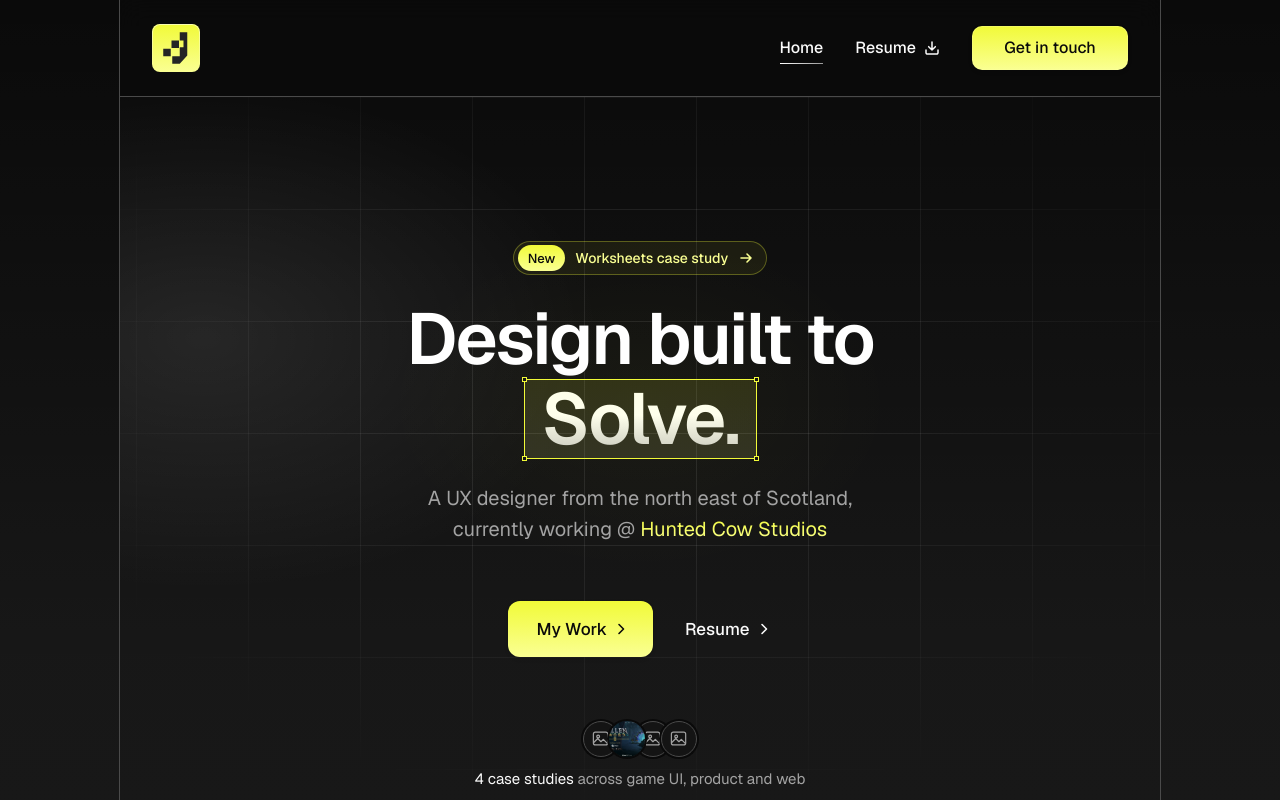
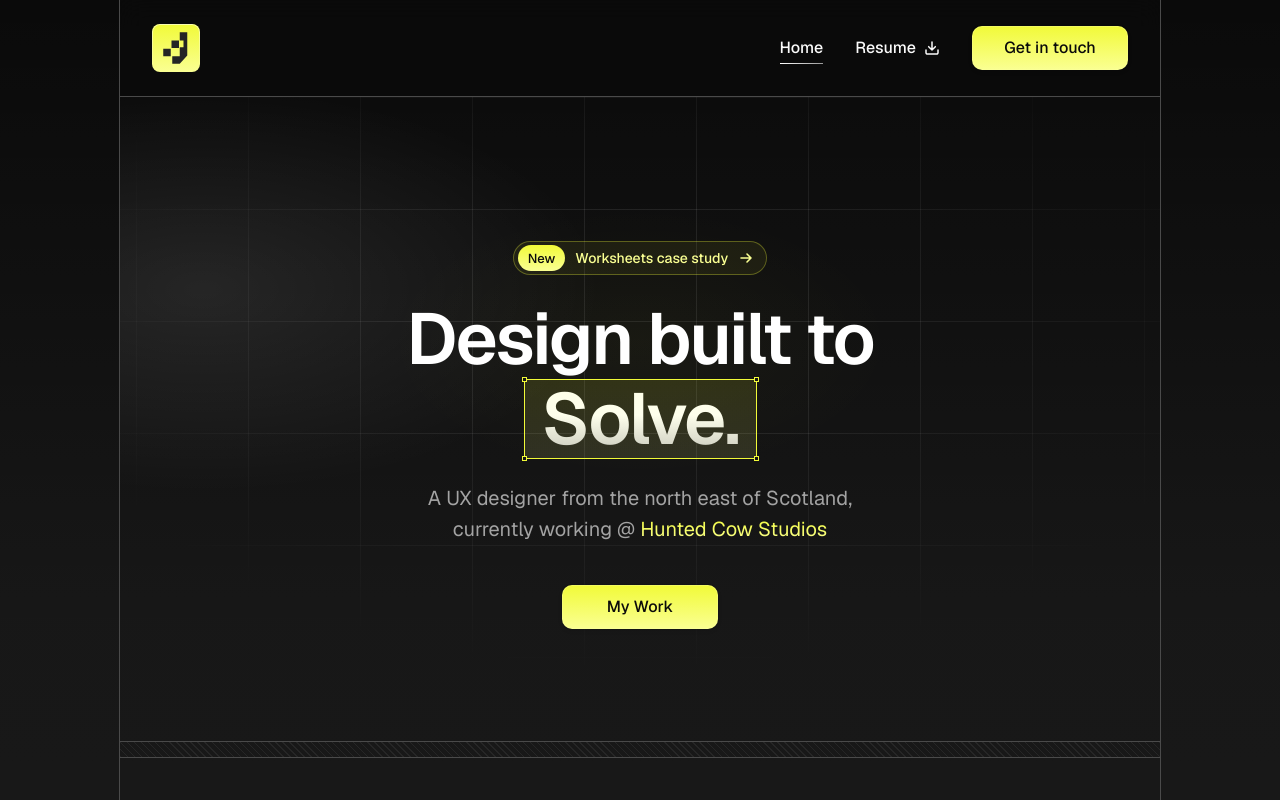
Before and after one commit to WebDevJoe/joegentleman-portfolio, a Next.js app: page / in a window 1280 px wide. Shown: the top 800 px of the page. Built offline with nearby package versions, Linux system fonts and the light colour scheme.

Commit message:
Hero: one standard My Work button; drop the Resume link and cover stack
Co-Authored-By: Claude Opus 5.5 <noreply@anthropic.com>
Claude-Session: https://claude.ai/code/session_013XVzYyApti7YHTPsrdaB8e

```diff
--- a/components/site/PvHero.tsx
+++ b/components/site/PvHero.tsx
@@ -1,15 +1,12 @@
-import Image from "next/image";
 import Link from "next/link";
-import { COVERS } from "@/lib/work-covers";
-import { isHeld, PvImageDot } from "./PvImageTemplate";
 
 // Centred launch-style hero: a "new" badge, a two line headline, one line of
-// who and where, two actions, and a stack of the project covers as proof.
+// who and where, and one action down to the work.
 // Behind it, large grid boxes under a soft light from the top left, both
 // fading out before the edges so nothing ends on a hard line.
 //
 // Desktop sizes are set to the reference at 1440: 72px headline, 20px lede,
-// 56px primary button. The section is as tall as its content plus padding.
+// and the site's standard 44px button. The section is as tall as its content plus padding.
 const HEADLINE_GRADIENT =
   "linear-gradient(180deg, rgb(255,255,255) 0%, rgb(255,255,255) 45%, rgb(170,170,170) 115%)";
 const ACCENT_GRADIENT = "linear-gradient(180deg, rgb(241,250,56) 0%, rgb(250,255,147) 100%)";
@@ -32,21 +29,6 @@ const LIGHT: React.CSSProperties = {
     "radial-gradient(35% 30% at 50% 38%, rgba(241,250,56,0.035), transparent 70%)",
   ].join(","),
 };
-
-const PROOF = [
-  { src: COVERS.growthFund, alt: "Growth Fund Bundles" },
-  { src: COVERS.fs2, alt: "Fallen Sword II landing page" },
-  { src: COVERS.battlePass, alt: "Battle Pass, Chaos & Conquest" },
-  { src: COVERS.worksheets, alt: "Worksheets" },
-];
-
-function Chevron({ className = "" }: { className?: string }) {
-  return (
-    <svg viewBox="0 0 16 16" fill="none" aria-hidden className={className}>
-      <path d="M6 3.5 10.5 8 6 12.5" stroke="currentColor" strokeWidth="1.6" strokeLinecap="round" strokeLinejoin="round" />
-    </svg>
-  );
-}
 
 export function PvHero() {
   return (
@@ -99,40 +81,12 @@ export function PvHero() {
         </span>
       </p>
 
-      <div className="pv-rise pv-rise-3 relative mt-10 flex items-center gap-6 lg:mt-14 lg:gap-8">
-        <a
-          href="#work"
-          className="pv-primary flex h-[52px] items-center gap-1.5 rounded-[12px] pl-6 pr-5 text-[16px] font-medium leading-6 text-pv-bg shadow-[0_0_0_1px_rgba(13,13,13,0.16),0_2px_4px_0_rgba(0,0,0,0.1)] transition-[transform,box-shadow] duration-200 ease-smooth hover:-translate-y-px hover:shadow-[0_0_0_1px_rgba(13,13,13,0.16),0_10px_22px_-8px_rgba(241,250,56,0.45)] active:translate-y-0 lg:h-[56px] lg:pl-7 lg:pr-6 lg:text-[17px]"
-        >
-          My Work
-          <Chevron className="size-4" />
-        </a>
-        <a
-          href="/resume.pdf"
-          className="group flex items-center gap-1.5 text-[16px] font-medium leading-6 text-pv-fg transition-colors hover:text-pv-accent-soft lg:text-[17px]"
-        >
-          Resume
-          <Chevron className="size-4 transition-transform duration-200 group-hover:translate-x-0.5" />
-        </a>
-      </div>
-
-      {/* Proof: the four covers, stacked like avatars. */}
-      <div className="pv-rise pv-rise-3 relative mt-14 flex flex-col items-center gap-3 lg:mt-16">
-        <div className="flex -space-x-2.5">
-          {PROOF.map((p) => (
-            isHeld(p.src) ? (
-              <PvImageDot key={p.src} className="size-[36px] ring-2 ring-pv-bg" />
-            ) : (
-              <span key={p.src} className="relative size-[36px] overflow-hidden rounded-full ring-2 ring-pv-bg">
-                <Image src={p.src} alt={p.alt} fill sizes="36px" className="object-cover" />
-              </span>
-            )
-          ))}
-        </div>
-        <p className="text-[14px] leading-5 text-pv-muted lg:text-[15px]">
-          <span className="text-pv-fg">4 case studies</span> across game UI, product and web
-        </p>
-      </div>
+      <a
+        href="#work"
+        className="pv-rise pv-rise-3 pv-primary pv-stroke pv-stroke-btn relative mt-8 flex h-[44px] w-[156px] shrink-0 items-center justify-center rounded-[10px] text-[16px] font-medium leading-[24px] text-pv-bg shadow-[0_0_0_1px_rgba(13,13,13,0.16),0_2px_4px_0_rgba(0,0,0,0.1)] transition-[transform,box-shadow,background-image] duration-200 ease-smooth hover:-translate-y-px hover:shadow-[0_0_0_1px_rgba(13,13,13,0.16),0_10px_22px_-8px_rgba(241,250,56,0.45)] active:translate-y-0 active:duration-75 lg:mt-10"
+      >
+        My Work
+      </a>
     </section>
   );
 }
```
